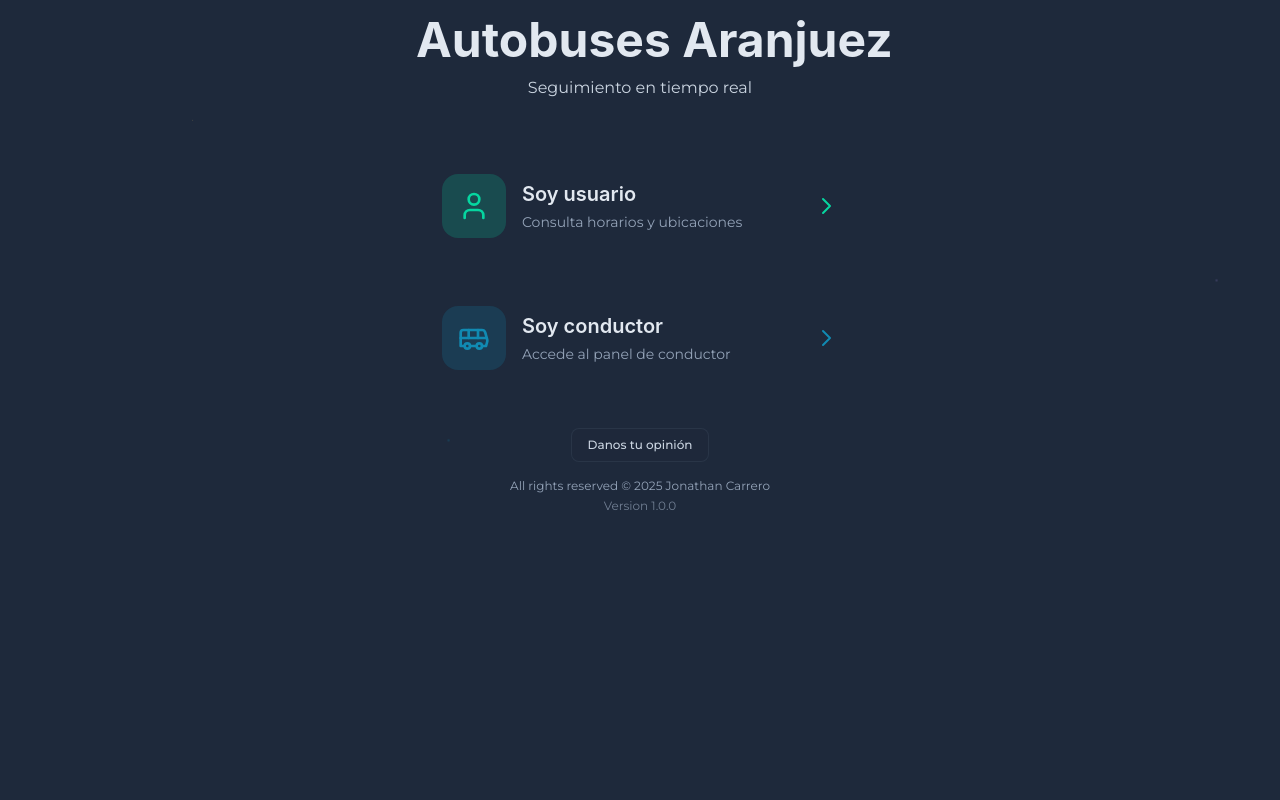
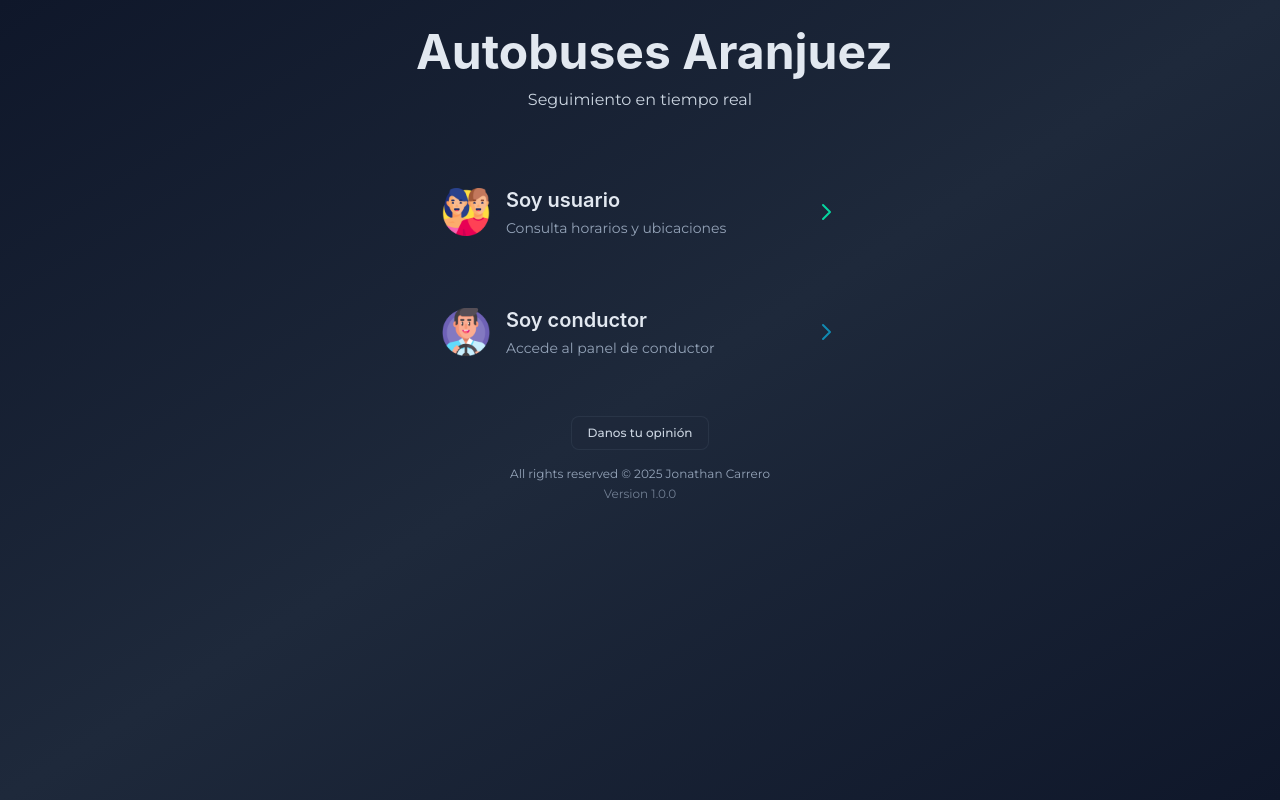
Before and after one commit to Joncarre/aplicacion-de-seguimiento, a Next.js app in the folder frontend/: page / in a window 1280 px wide. Built offline with nearby package versions, Linux system fonts and the light colour scheme.

Commit message:
Mejoras adicionales de estilo: degradado en página principal, transparencias en /usuario, imágenes PNG personalizadas

```diff
--- a/frontend/app/globals.css
+++ b/frontend/app/globals.css
@@ -233,7 +233,7 @@ h6 {
 .card-dark-no-border {
   background: var(--bg-card);
   border: none !important;
-  box-shadow: 0 4px 20px var(--shadow), 0 0 40px rgba(6, 214, 160, 0.05);
+  box-shadow: none;
   transition: all 0.3s ease;
 }
 
--- a/frontend/app/page.tsx
+++ b/frontend/app/page.tsx
@@ -1,13 +1,13 @@
 'use client';
 
 import Link from 'next/link';
-import { User, Bus } from 'lucide-react';
+import Image from 'next/image';
 import Button from '@/components/ui/Button';
 import Card from '@/components/ui/Card';
 
 export default function HomePage() {
   return (
-    <main className="min-h-screen flex justify-center p-4 relative z-10">
+    <main className="min-h-screen bg-gradient-to-br from-slate-900 via-slate-800 to-slate-900 flex justify-center p-4 relative z-10">
       <style jsx>{`
         .hover-border-glow {
           transition: border-color 0.3s ease, box-shadow 0.3s ease;
@@ -27,7 +27,7 @@ export default function HomePage() {
       <div className="w-full max-w-md animate-fadeIn">
         {/* Título principal con efecto neón */}
         <div className="text-center mb-12">
-          <h1 className="text-3xl md:text-5xl font-bold text-green mb-3 whitespace-nowrap">
+          <h1 className="text-3xl md:text-5xl font-bold text-green mb-3 mt-3 whitespace-nowrap">
             Autobuses Aranjuez
           </h1>
           <p className="text-dark-text-secondary text-sm md:text-base">
@@ -41,9 +41,7 @@ export default function HomePage() {
           <Link href="/usuario" className="block group">
             <div className="p-6 hover:bg-dark-bg-hover rounded-2xl transition-all duration-300 cursor-pointer border-2 border-transparent hover-border-glow">
               <div className="flex items-center gap-4">
-                <div className="flex-shrink-0 w-16 h-16 bg-neon-green/20 rounded-2xl flex items-center justify-center">
-                  <User size={32} className="text-neon-green" />
-                </div>
+                <Image src="/user.png" alt="Usuario" width={48} height={48} className="flex-shrink-0" />
                 <div className="flex-1">
                   <h2 className="text-xl font-semibold text-dark-text-primary mb-1 transition-colors">
                     Soy usuario
@@ -75,9 +73,7 @@ export default function HomePage() {
           <Link href="/conductor" className="block group">
             <div className="p-6 hover:bg-dark-bg-hover rounded-2xl transition-all duration-300 cursor-pointer border-2 border-transparent hover-border-glow-blue">
               <div className="flex items-center gap-4">
-                <div className="flex-shrink-0 w-16 h-16 bg-neon-blue/20 rounded-2xl flex items-center justify-center">
-                  <Bus size={32} className="text-neon-blue" />
-                </div>
+                <Image src="/driver.png" alt="Conductor" width={48} height={48} className="flex-shrink-0" />
                 <div className="flex-1">
                   <h2 className="text-xl font-semibold text-dark-text-primary mb-1 transition-colors">
                     Soy conductor
--- a/frontend/app/usuario/page.tsx
+++ b/frontend/app/usuario/page.tsx
@@ -195,7 +195,7 @@ export default function UsuarioPage() {
   return (
     <div className="min-h-screen bg-transparent relative z-10">
       {/* Header con estilo oscuro */}
-      <div className="bg-dark-bg-card shadow-lg" style={{ backgroundColor: 'rgb(10 14 39)', border: 'none !important' }}>
+      <div className="bg-transparent shadow-lg" style={{ border: 'none !important' }}>
         <div className="max-w-6xl mx-auto px-4 py-4">
           <BackButton href="/" />
           <h1 className="text-xl font-light tracking-wide text-neon-white mt-4" style={{ fontFamily: '"Segoe UI", Tahoma, Geneva, Verdana, sans-serif' }}>
@@ -215,11 +215,11 @@ export default function UsuarioPage() {
         )}
 
         {/* Selector de líneas con estilo oscuro */}
-        <div className="card-dark-no-border px-6 mb-4 rounded-2xl" style={{ backgroundColor: 'rgb(10 14 39)' }}>
+        <div className="card-dark-no-border px-6 mb-4 rounded-2xl" style={{ backgroundColor: 'transparent' }}>
           <h2 className="text-xl font-light tracking-wide text-dark-text-primary mb-4" style={{ fontFamily: '"Segoe UI", Tahoma, Geneva, Verdana, sans-serif' }}>
 
           </h2>
-          <div className="grid grid-cols-5 gap-2" style={{ backgroundColor: 'rgb(10 14 39)' }}>
+          <div className="grid grid-cols-5 gap-2" style={{ backgroundColor: 'transparent' }}>
             {lines && lines.length > 0 ? (
               lines.map((line) => (
                 <button
@@ -263,7 +263,7 @@ export default function UsuarioPage() {
             </div>
 
             {/* Lista de paradas O Panel de ETAs con estilo oscuro */}
-            <div className="card-dark-no-border p-6 rounded-2xl" style={{ backgroundColor: 'rgb(10 14 39)' }}>
+            <div className="card-dark-no-border p-6 rounded-2xl" style={{ backgroundColor: 'transparent' }}>
               {!selectedStop ? (
                 <>
                   {stops.length === 0 ? (
```
Also changed, not shown: frontend/public/driver.png (added), frontend/public/user.png (added).
